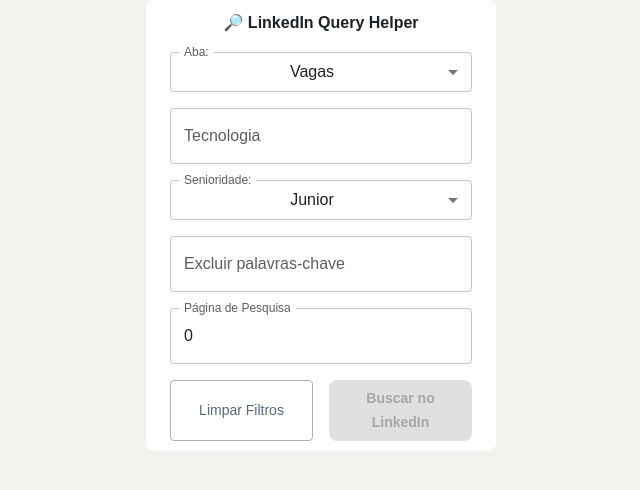
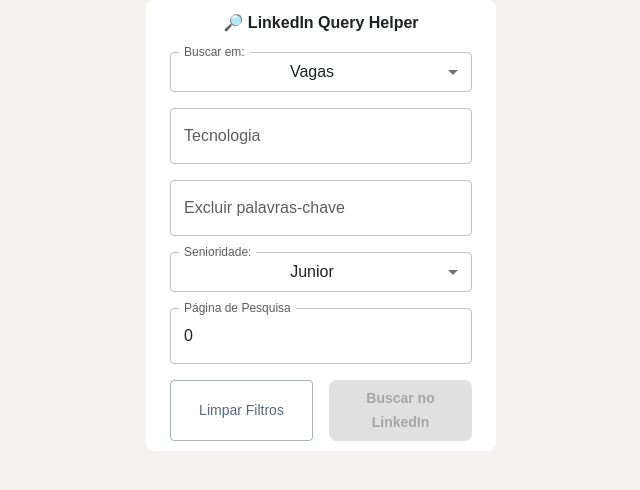
Before and after one commit to solebellsBEACH/linkedin-search, a React (Create React App) app: page / in a window 1280 px wide. Shown: the top 490 px of the page, without its empty margins (319-959 px from the left). Built offline with nearby package versions, Linux system fonts and the light colour scheme; no server answers.

Commit message:
fix: fixing post form

```diff
--- a/src/components/TecnicalForm/index.tsx
+++ b/src/components/TecnicalForm/index.tsx
@@ -2,7 +2,7 @@
 import { useForm, Controller } from 'react-hook-form';
 import { DeveloperFormValues } from '../../shared/types/developer';
 import { onSubmit, seniorityMap } from '../../shared/utils/query';
-import { Button, Stack, Autocomplete, TextField } from '@mui/material';
+import { Button, Stack, Autocomplete, TextField, Divider } from '@mui/material';
 import { personalQuery } from '../../shared/personalQuery';
 
 const Select = lazy(() => import('../select').then(mod => ({ default: mod.Select })));
@@ -23,6 +23,8 @@
     },
   });
 
+  const values = watch();
+
   useEffect(() => {
     personalQuery.isOnLinkedInJobsTab().then(setIsJobsTab);
   }, []);
@@ -41,10 +43,8 @@
     return () => window.removeEventListener('keydown', handleKeyDown);
   }, [handleSubmit]);
 
-  const values = watch();
-
   const isFormFilled =
-    values.tab && values.tech?.trim() && values.seniority && values.skip !== undefined;
+    values.tab && values.tech?.trim() && values.skip !== undefined;
 
   function handleUseCurrentQuery() {
     personalQuery.getQueryParams().then(({ raw, formatted }) => {
@@ -54,16 +54,16 @@
       const seniority = seniorityMap[experienceLabel || ''] || '';
 
       if (keywords) setValue('tech', keywords);
-      if (seniority) setValue('seniority', seniority);
+      if (values.tab === 'jobs' && seniority) setValue('seniority', seniority);
 
       const skipValue = parseInt(skip || start || pageNum || '0', 10);
-      setValue('skip', isNaN(skipValue) ? 0 : skipValue);
+      if (values.tab === 'jobs') setValue('skip', isNaN(skipValue) ? 0 : skipValue);
     });
   }
 
   function handleClear() {
     reset({
-      tab: 'jobs',
+      tab: values.tab,
       tech: '',
       seniority: 'Junior',
       skip: 0,
@@ -90,7 +90,7 @@
             name="tab"
             control={control}
             render={({ field }) => (
-              <Select label="Aba:" {...field} value={field.value ?? 'jobs'}>
+              <Select label="Buscar em:" {...field} value={field.value ?? 'jobs'}>
                 <option value="jobs">Vagas</option>
                 <option value="content">Publicações</option>
               </Select>
@@ -114,6 +114,21 @@
           />
 
           <Controller
+            name="exclude"
+            control={control}
+            render={({ field }) => (
+              <Input
+                label="Excluir palavras-chave"
+                placeholder="Ex: estágio, júnior"
+                {...field}
+                value={field.value ?? ''}
+              />
+            )}
+          />
+
+          {values.tab === 'jobs' && (
+            <>
+              <Controller
                 name="seniority"
                 control={control}
                 render={({ field }) => (
@@ -123,19 +138,6 @@
                     <option value="Pleno">Pleno</option>
                     <option value="Senior">Senior</option>
                   </Select>
-            )}
-          />
-
-          <Controller
-            name="exclude"
-            control={control}
-            render={({ field }) => (
-              <Input
-                label="Excluir palavras-chave"
-                placeholder="Ex: estágio, júnior"
-                {...field}
-                value={field.value ?? ''}
-              />
                 )}
               />
 
@@ -152,8 +154,16 @@
                   />
                 )}
               />
+            </>
+          )}
 
-          <Stack direction="row" spacing={2} justifyContent="space-between">
+          {values.tab === 'content' && (
+            <Divider textAlign="center" sx={{ mt: 2, mb: 1 }}>
+              Configuração para Publicações
+            </Divider>
+          )}
+
+          <Stack direction="row" spacing={2} justifyContent="space-between" mt={1}>
             <Button
               onClick={handleClear}
               variant="outlined"
```
Lines whose indentation alone changed are shown as unchanged.
